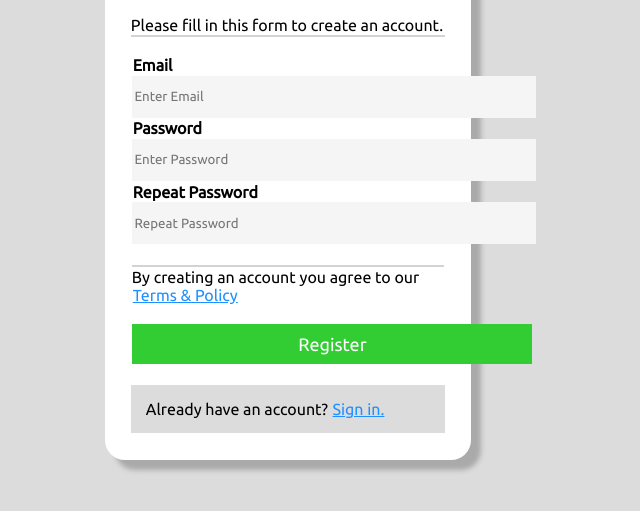
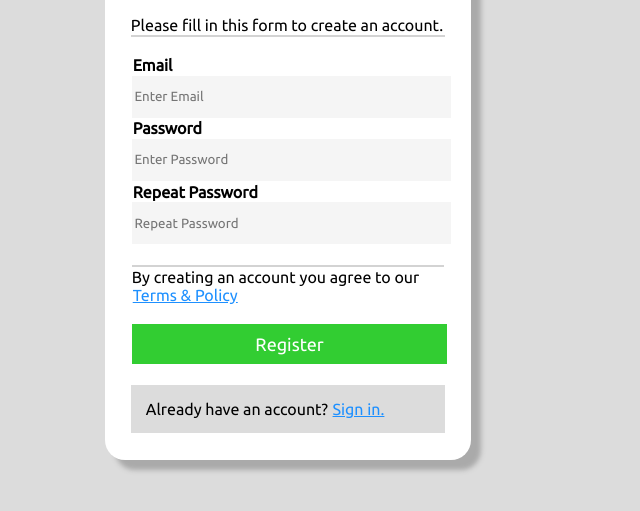
Before and after one commit to sputnik190033/ONEW-group-work, a plain HTML site: page register.html in a window 1280 px wide. Shown: the part 197-708 px from the top of the page, without its empty margins (352-992 px from the left). Drawn offline with Linux system fonts and the light colour scheme.

Commit message:
Update mycss.css
更改了输入框的宽度。

```diff
--- a/mycss.css
+++ b/mycss.css
@@ -11,7 +11,7 @@ div{border: none; background-color: white; border-radius: 20px;
 
 hr{border: solid 0.5px lightgray;}
 
-input{border: none; width: 400px ;height: 40px; margin: 0.5%;}
+input{border: none; width: 100% ;height: 40px; margin: 0.5%;}
 
 .desc{text-align: left; }
 
```
